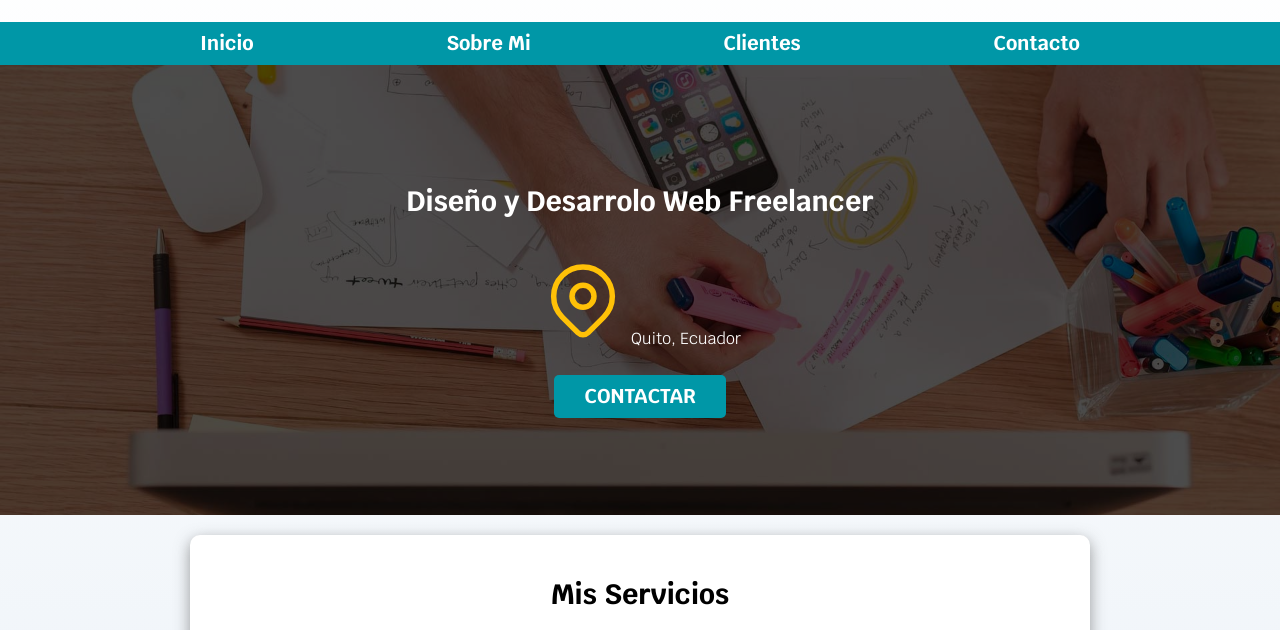
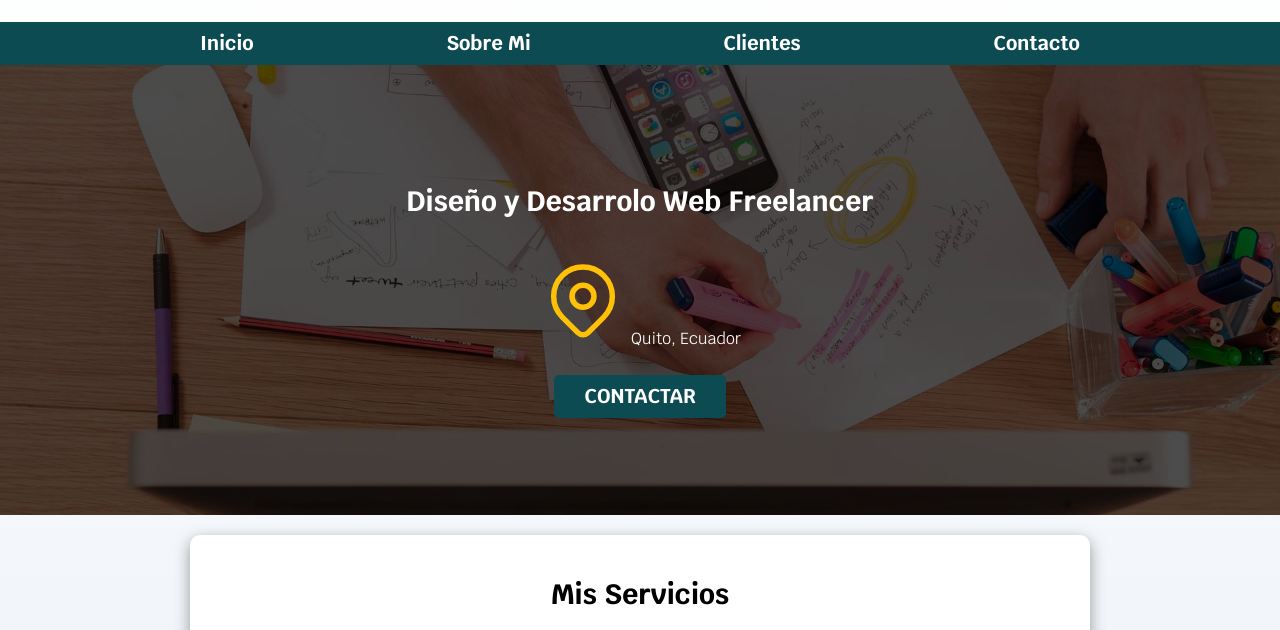
Before and after one commit to itsash0/Primer-proyecto, a plain HTML site: page freelancer_inicio/index.html in a window 1280 px wide. Shown: the part 73-703 px from the top of the page. Drawn offline with Linux system fonts and the light colour scheme.

```diff
--- a/freelancer_inicio/css/styles.css
+++ b/freelancer_inicio/css/styles.css
@@ -2,7 +2,7 @@
     --blanco: #ffffff;
     --oscuro: #212121;
     --primario: #ffc107;
-    --secundario: #0097a7;
+    --secundario: #0c4b52;
     --gris: #757575;
     --grisClaro: #DFE9F3;
 }
```
